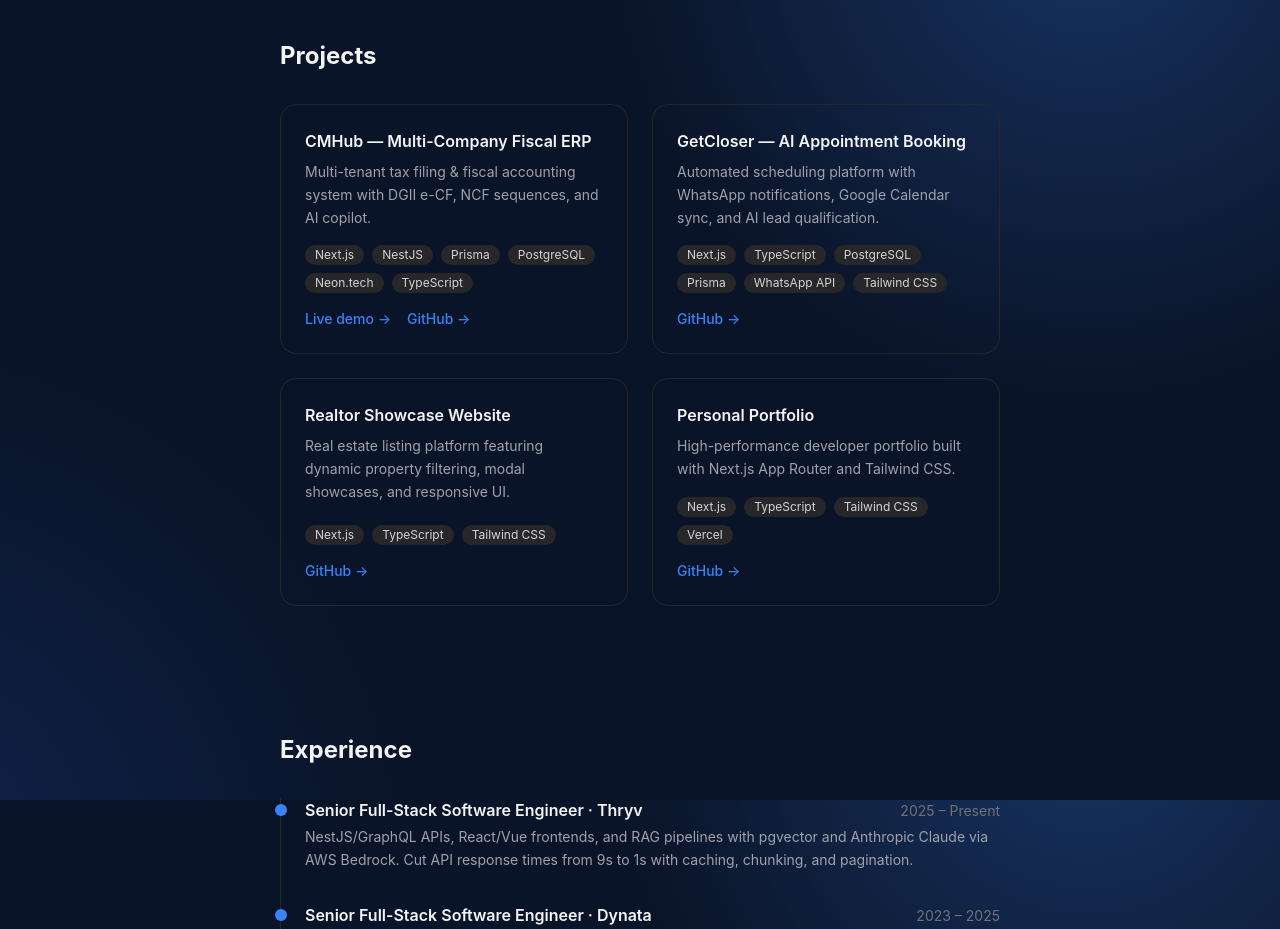
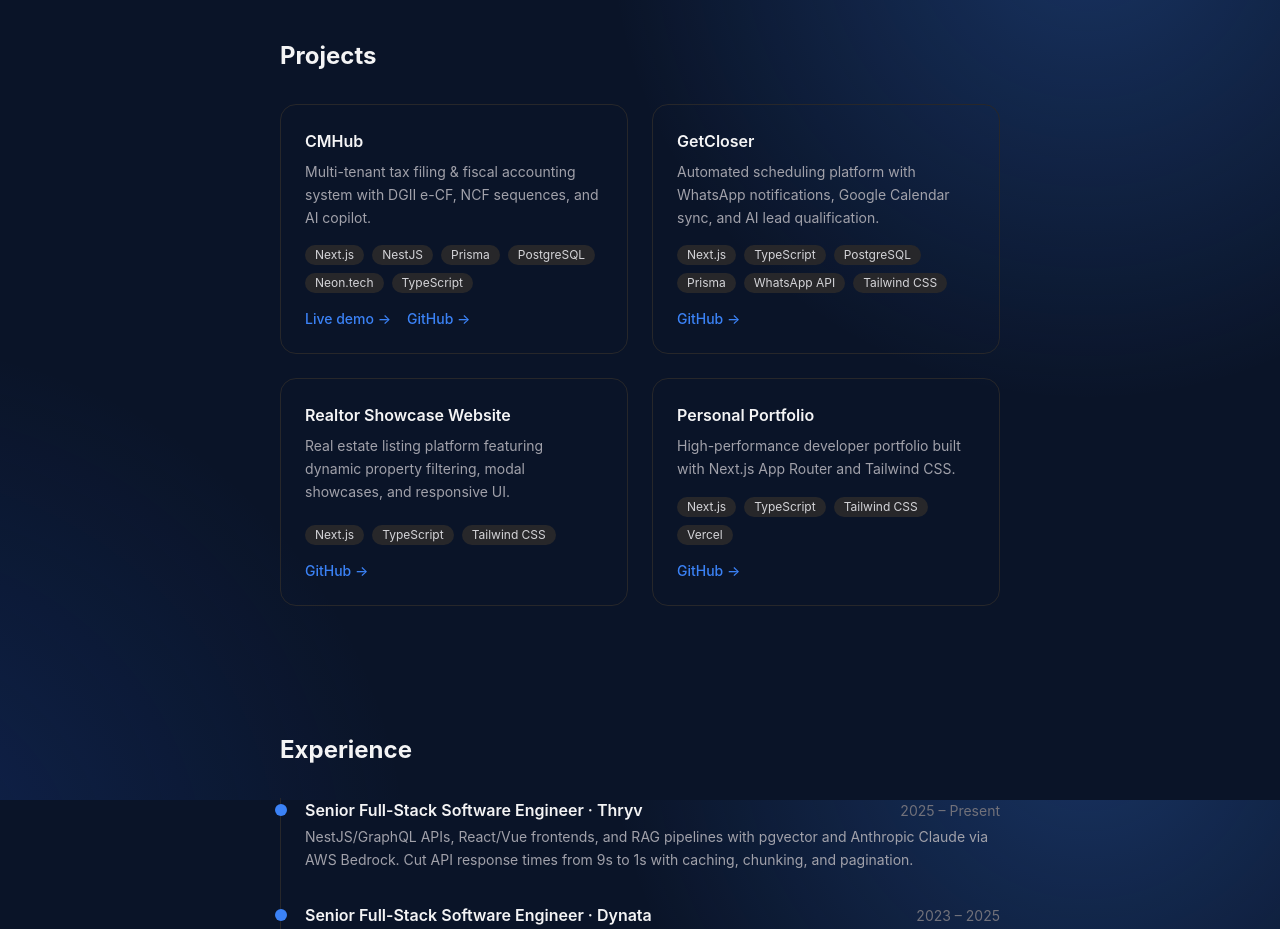
Before and after one commit to raulcaminero/Portafolio, a Next.js app: page / in a window 1280 px wide. Shown: the part 800-1729 px from the top of the page. Built offline with nearby package versions, Linux system fonts and the light colour scheme.

Commit message:
fix: update CMHub title to CMHub and GetCloser repo link

```diff
--- a/data/content.ts
+++ b/data/content.ts
@@ -21,17 +21,17 @@ export type Project = {
 
 export const projects: Project[] = [
   {
-    name: "CMHub — Multi-Company Fiscal ERP",
+    name: "CMHub",
     description: "Multi-tenant tax filing & fiscal accounting system with DGII e-CF, NCF sequences, and AI copilot.",
     stack: ["Next.js", "NestJS", "Prisma", "PostgreSQL", "Neon.tech", "TypeScript"],
     demo: "https://cmhub-web.vercel.app/cmhub",
     repo: "https://github.com/raulcaminero/cmhub",
   },
   {
-    name: "GetCloser — AI Appointment Booking",
+    name: "GetCloser",
     description: "Automated scheduling platform with WhatsApp notifications, Google Calendar sync, and AI lead qualification.",
     stack: ["Next.js", "TypeScript", "PostgreSQL", "Prisma", "WhatsApp API", "Tailwind CSS"],
-    repo: "https://github.com/raulcaminero/smart-schedule",
+    repo: "https://github.com/raulcaminero/GetCloser",
   },
   {
     name: "Realtor Showcase Website",
```
